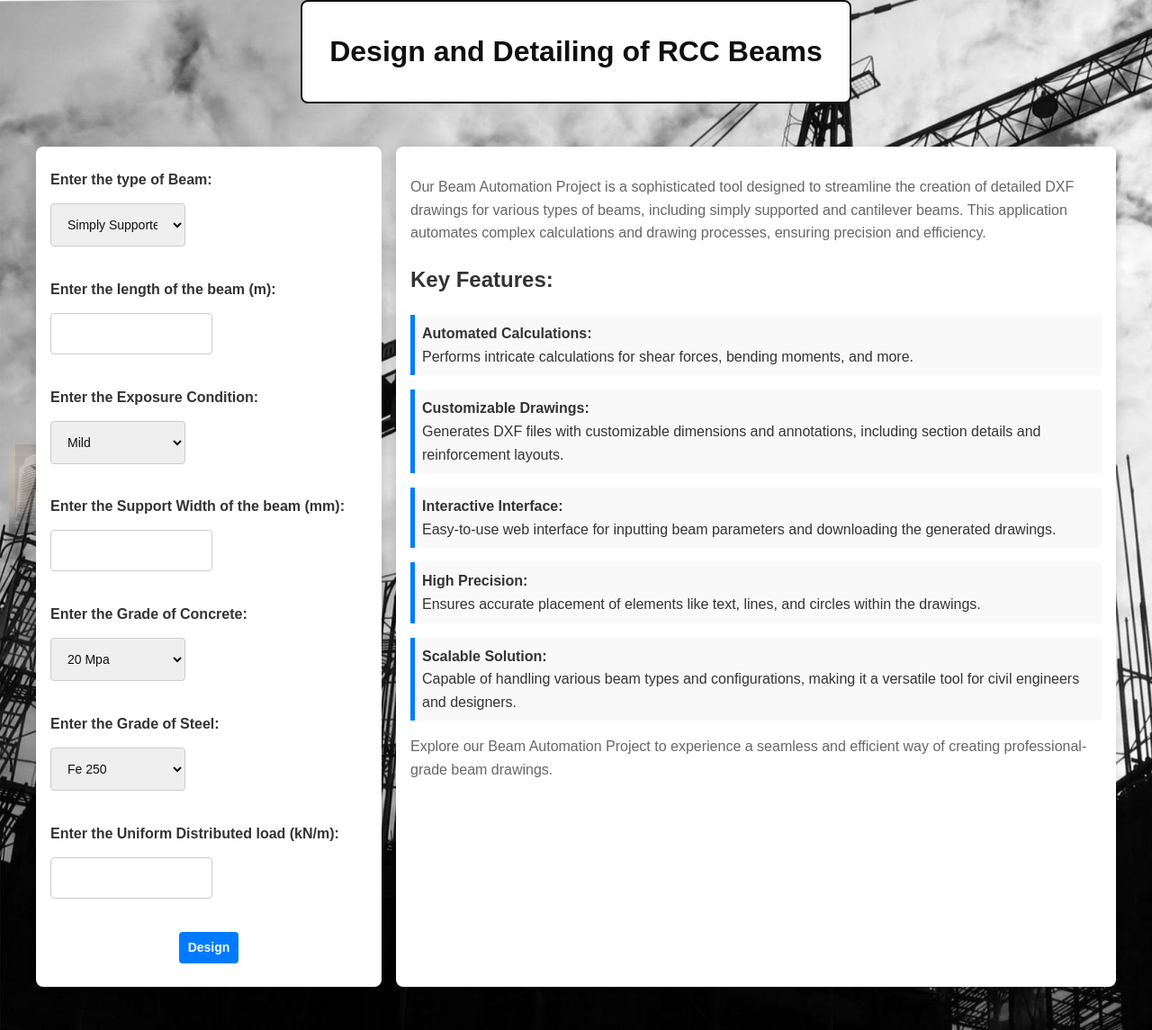
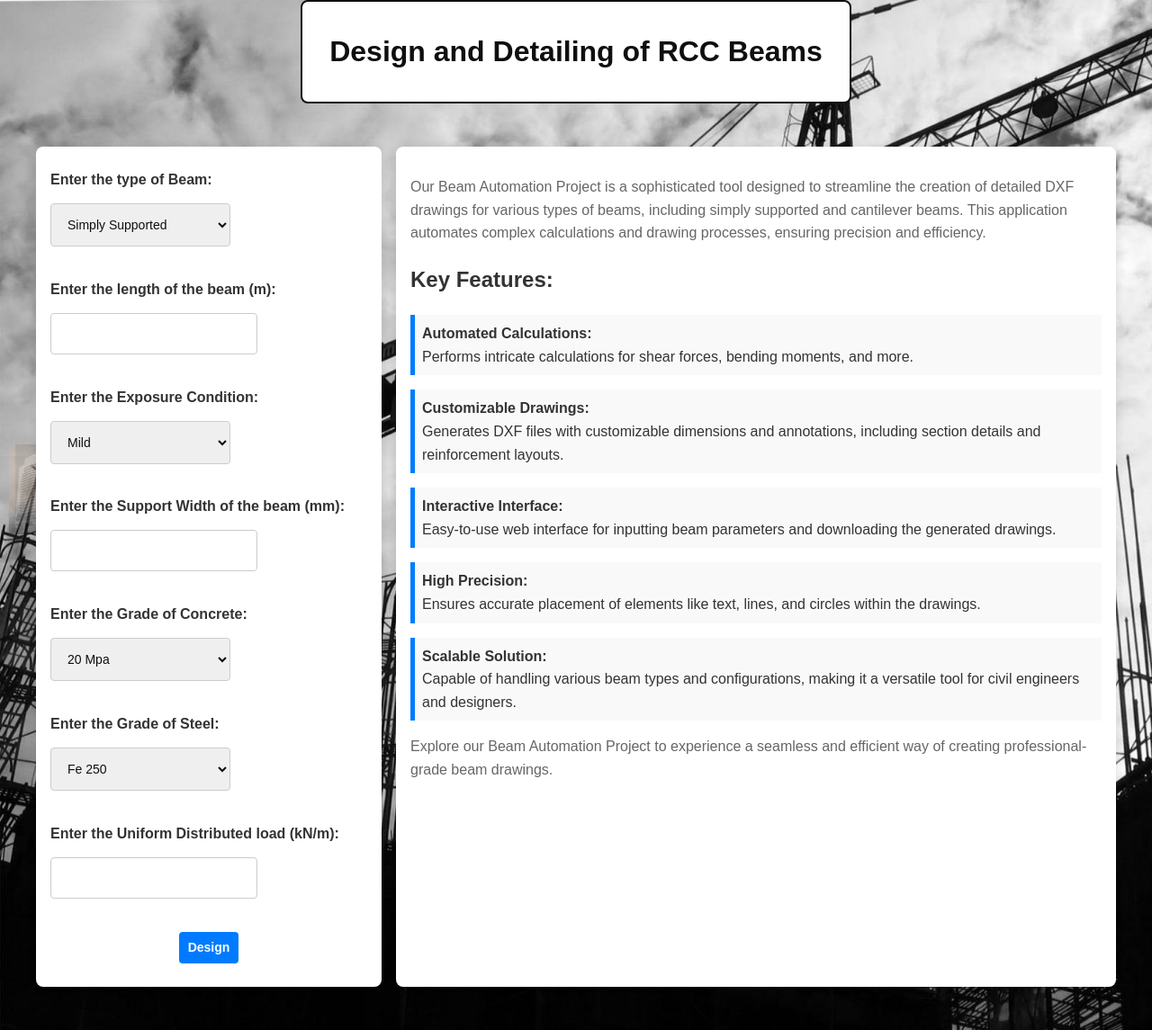
Before and after one commit to prakash271103/autobeam, a Flask app: page / in a window 1280 px wide. Shown: the whole page at 90% size. Run offline with Flask 3, Linux system fonts and the light colour scheme; some libraries are stand-ins or nearby versions; grey boxes are pictures that could not be loaded.

Commit message:
Update style.css

```diff
--- a/static/css/style.css
+++ b/static/css/style.css
@@ -218,7 +218,7 @@ form label {
 }
 
 form input[type="number"], form select {
-    width: 150px; /* Set a specific width for smaller input boxes */
+    width: 200px; /* Set a specific width for smaller input boxes */
     padding: 1em;
     margin-bottom: .1em;
     border: 1px solid #ccc;
```
